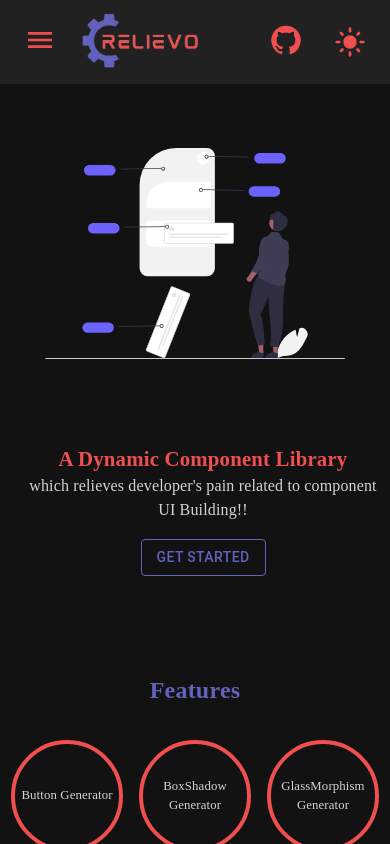
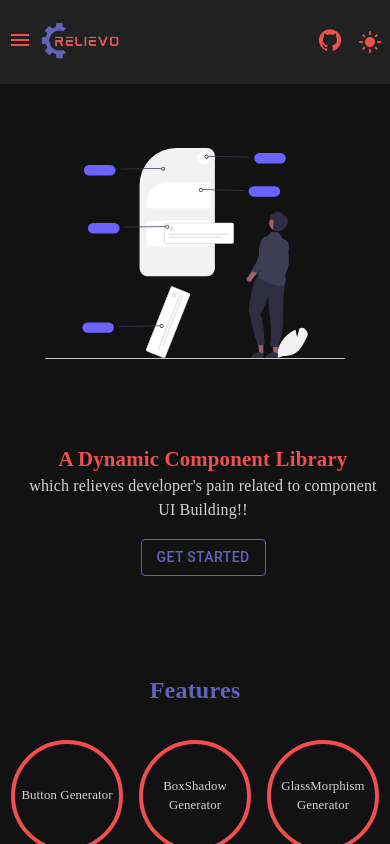
Before and after one commit to rishbitsnbytes/relievo, a React (Create React App) app: page / in a window 390 px wide. Built offline with nearby package versions, Linux system fonts and the light colour scheme; a web font is replaced by a local one.

Commit message:
feat: responsivess to header , footer

```diff
--- a/src/components/headerComponents/Header.jsx
+++ b/src/components/headerComponents/Header.jsx
@@ -10,13 +10,13 @@
             backgroundColor: 'primary.main',
             ...flexCenter,
             height: '10vh',
-            padding: '0rem 1.5rem 0rem 1.5rem',
+            padding: { xs: '0rem 0.5rem', md: '0rem 1.5rem 0rem 1.5rem' },
         }}>
             <Box
                 sx={{
                     alignItems: 'center',
                     display: 'flex',
-                    gap: 3
+                    gap: { xs: 1, md: 3 }
                 }}>
                 <HeaderHamburgerMenu />
                 <HeaderLogo />
--- a/src/components/headerComponents/HeaderLogo.jsx
+++ b/src/components/headerComponents/HeaderLogo.jsx
@@ -8,7 +8,7 @@
         component="img"
         src={logo}
         sx={{
-          width: 120,
+          width: { xs: 80, md: 120 },
         }}
       />
     </Link>
--- a/src/components/headerComponents/HeaderNav.jsx
+++ b/src/components/headerComponents/HeaderNav.jsx
@@ -13,7 +13,7 @@
         <Box
             sx={{
                 ...flexSpaceAround,
-                gap: '2rem'
+                gap: { xs: '1rem', md: '2rem' }
             }}
             onClick={() => toggleTheme()}
         >
--- a/src/pages/HomePage/HomePage.jsx
+++ b/src/pages/HomePage/HomePage.jsx
@@ -16,7 +16,7 @@
             sx={{
               fontFamily: 'Gruppo',
               color: 'otherColors.gray',
-              fontSize: '1.2rem',
+              fontSize: { xs: '1rem', md: '1.2rem' },
               textAlign: 'center',
               pt: 4,
               pb: 4
--- a/src/utils/commonStyles.js
+++ b/src/utils/commonStyles.js
@@ -11,7 +11,7 @@
 }
 
 export const headerIcon = {
-    fontSize: '2rem',
+    fontSize: { xs: '1.5rem', md: '2rem' },
     color: 'otherColors.action',
     cursor: 'pointer'
 }
```
